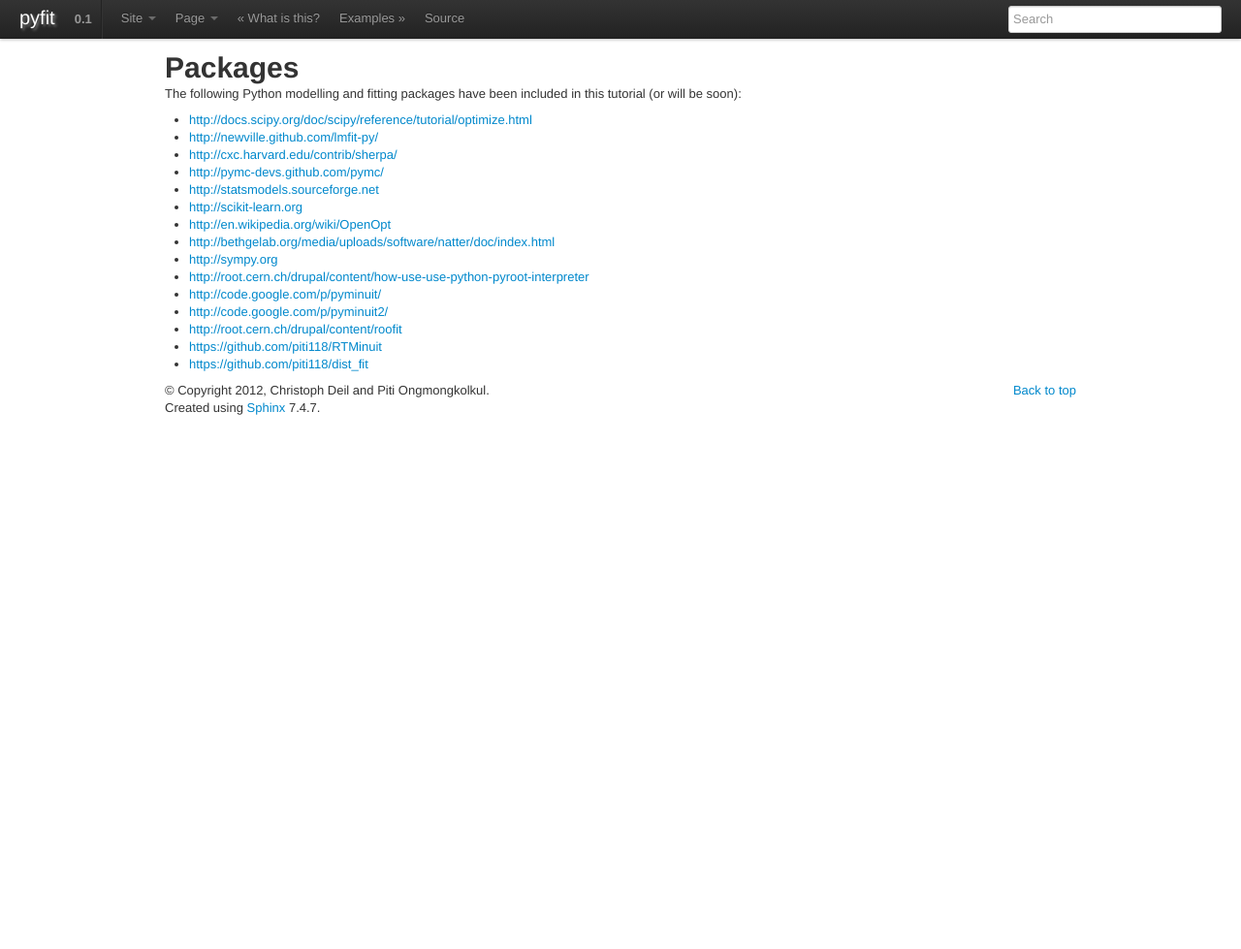
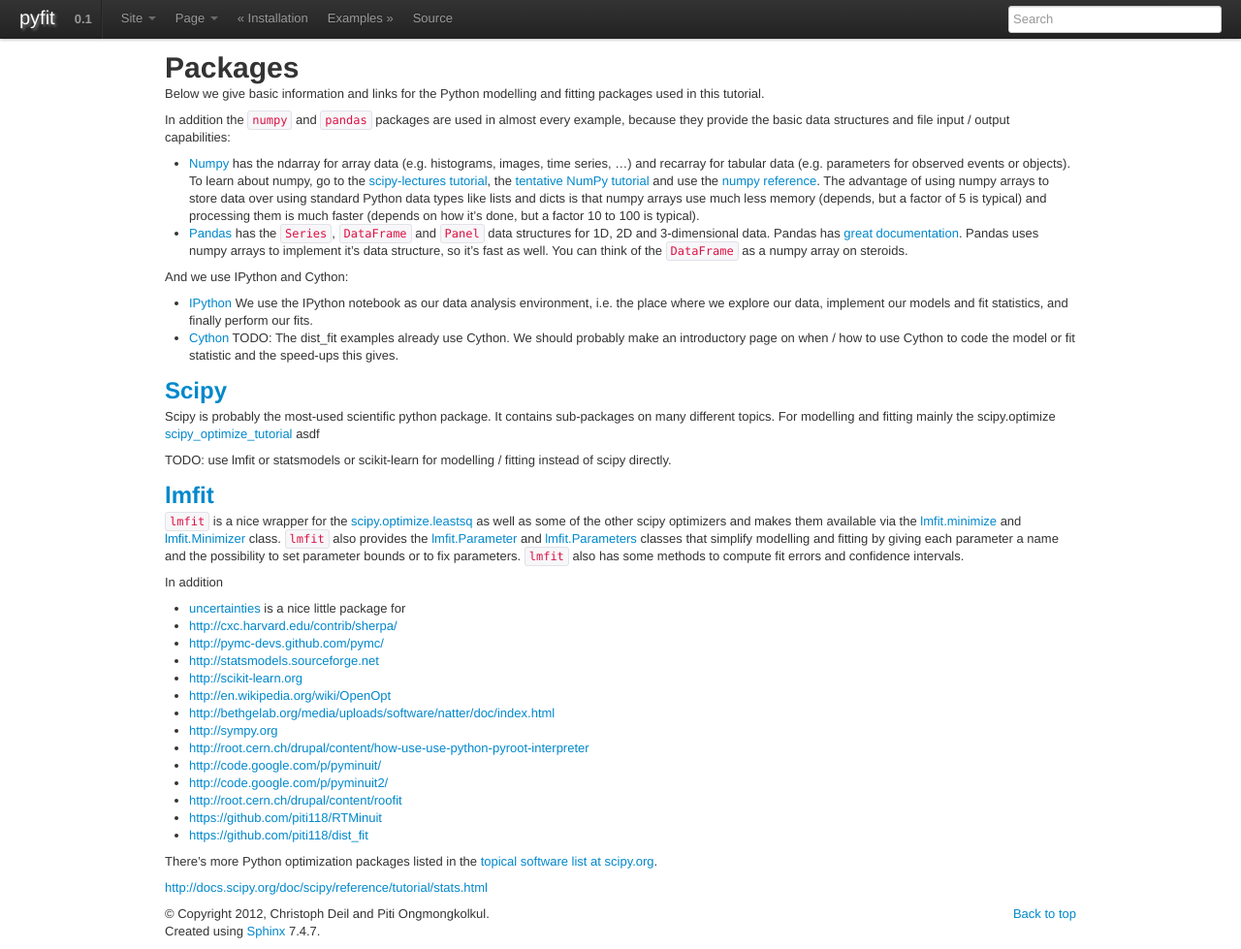
Before and after one commit to cdeil/pyfit, a Sphinx documentation site: the page built from docs/packages.rst, in a window 1280 px wide and 979 px high. Shown: the whole window at 97% size. Built offline with Sphinx 7.4.7, drawn with Linux system fonts in a browser that asks for light colours.

Commit message:
Update to docs (old stuff, don't have time to look what exactly)

```diff
--- a/docs/examples.rst
+++ b/docs/examples.rst
@@ -1,5 +1,9 @@
+.. _examples:
+
 Examples
 ========
+
+See :ref:`fig:fitting_illustration_1d`
 
 Distribution fits
 -----------------
--- a/docs/packages.rst
+++ b/docs/packages.rst
@@ -1,12 +1,52 @@
 Packages
 ========
 
-The following Python modelling and fitting packages have been included in this tutorial (or will be soon):
+Below we give basic information and links for the Python modelling and fitting packages used in this tutorial.
 
-.. todo:: Add one-line descriptions here.
+In addition the ``numpy`` and ``pandas`` packages are used in almost every example, because they provide the basic data structures and file input / output capabilities:
 
-* http://docs.scipy.org/doc/scipy/reference/tutorial/optimize.html
-* http://newville.github.com/lmfit-py/
+* `Numpy <http://numpy.scipy.org>`_ has the `ndarray` for array data (e.g. histograms, images, time series, ...) and `recarray` for tabular data (e.g. parameters for observed events or objects). To learn about numpy, go to the `scipy-lectures tutorial <http://scipy-lectures.github.com/intro/numpy/index.html>`_, the `tentative NumPy tutorial <http://www.scipy.org/Tentative_NumPy_Tutorial>`_ and use the `numpy reference <http://docs.scipy.org/doc/>`_. The advantage of using numpy arrays to store data over using standard Python data types like lists and dicts is that numpy arrays use much less memory (depends, but a factor of 5 is typical) and processing them is much faster (depends on how it's done, but a factor 10 to 100 is typical).
+
+* `Pandas <http://pandas.pydata.org>`_ has the ``Series``, ``DataFrame`` and ``Panel`` data structures for 1D, 2D and 3-dimensional data. Pandas has `great documentation <http://pandas.pydata.org/pandas-docs/stable/dsintro.html>`_. Pandas uses numpy arrays to implement it's data structure, so it's fast as well. You can think of the ``DataFrame`` as a numpy array on steroids.
+
+And we use IPython and Cython:
+
+* `IPython <http://ipython.org>`_  We use the IPython notebook as our data analysis environment, i.e. the place where we explore our data, implement our models and fit statistics, and finally perform our fits.
+
+* `Cython <http://cython.org>`_ TODO: The dist_fit examples already use Cython. We should probably make an introductory page on when / how to use Cython to code the model or fit statistic and the speed-ups this gives.
+
+
+`Scipy <scipy.github.com>`_
+---------------------------
+
+Scipy is probably the most-used scientific python package. It contains sub-packages on many different topics. For modelling and fitting mainly the `scipy.optimize` scipy_optimize_tutorial_ asdf
+
+
+.. _scipy_optimize_reference: http://docs.scipy.org/doc/scipy/reference/optimize.html
+.. _scipy_optimize_tutorial: http://docs.scipy.org/doc/scipy/reference/tutorial/optimize.html
+.. _scipy_stats_tutorial: http://docs.scipy.org/doc/scipy/reference/tutorial/stats.html
+.. _scipy_other_tutorials: http://docs.scipy.org/doc/scipy/reference/tutorial/
+
+.. _scipy_cookbooks: http://www.scipy.org/Cookbook
+.. _scipy_cookbook_fitting_data: http://www.scipy.org/Cookbook/FittingData
+.. _scipy_cookbook_linear_regression: http://www.scipy.org/Cookbook/LinearRegression
+.. _scipy_cookbook_ols: http://www.scipy.org/Cookbook/OLS
+.. _scipy_cookbook_circle: http://www.scipy.org/Cookbook/Least_Squares_Circle
+.. _scipy_cookbook_ransac: http://www.scipy.org/Cookbook/RANSAC
+
+TODO: use lmfit or statsmodels or scikit-learn for modelling / fitting instead of scipy directly.
+
+`lmfit <http://newville.github.com/lmfit-py/>`_
+-----------------------------------------------
+
+``lmfit`` is a nice wrapper for the `scipy.optimize.leastsq <http://docs.scipy.org/doc/scipy/reference/generated/scipy.optimize.leastsq.html>`_ as well as some of the other scipy optimizers and makes them available via the `lmfit.minimize <http://newville.github.com/lmfit-py/fitting.html#the-minimize-function>`_  and `lmfit.Minimizer <http://newville.github.com/lmfit-py/fitting.html#using-the-minimizer-class>`_ class. ``lmfit`` also provides the `lmfit.Parameter <http://newville.github.com/lmfit-py/parameters.html#the-parameter-class>`_ and `lmfit.Parameters <http://newville.github.com/lmfit-py/parameters.html#the-parameters-class>`_ classes that simplify modelling and fitting by giving each parameter a name and the possibility to set parameter bounds or to fix parameters. ``lmfit`` also has some methods to compute fit errors and confidence intervals.
+
+In addition
+
+* `uncertainties <http://packages.python.org/uncertainties/>`_ is a nice little package for
+
+
+
 * http://cxc.harvard.edu/contrib/sherpa/
 * http://pymc-devs.github.com/pymc/
 * http://statsmodels.sourceforge.net
@@ -22,4 +62,13 @@ The following Python modelling and fitting packages have been included in this t
 * https://github.com/piti118/RTMinuit
 * https://github.com/piti118/dist_fit
 
+There's more Python optimization packages listed in the
+`topical software list at scipy.org <http://www.scipy.org/Topical_Software#head-d21a11d2d173826993e03eb937fac7e6347e6d5f>`_.
+
+
+
 .. todo:: Add list of packages we have briefly looked at but don't want to investigate further?
+
+
+
+http://docs.scipy.org/doc/scipy/reference/tutorial/stats.html
```
Also changed, not shown: docs/index.rst (+25 -20 lines), docs/installation.rst (added, +117 -0 lines), docs/introduction/fitting.rst (added, +61 -0 lines), docs/introduction/scientific_python.rst (added, +21 -0 lines), docs/introduction/fitting_illustration_1d.png (added), docs/introduction/fitting_illustration_2d.png (added).
